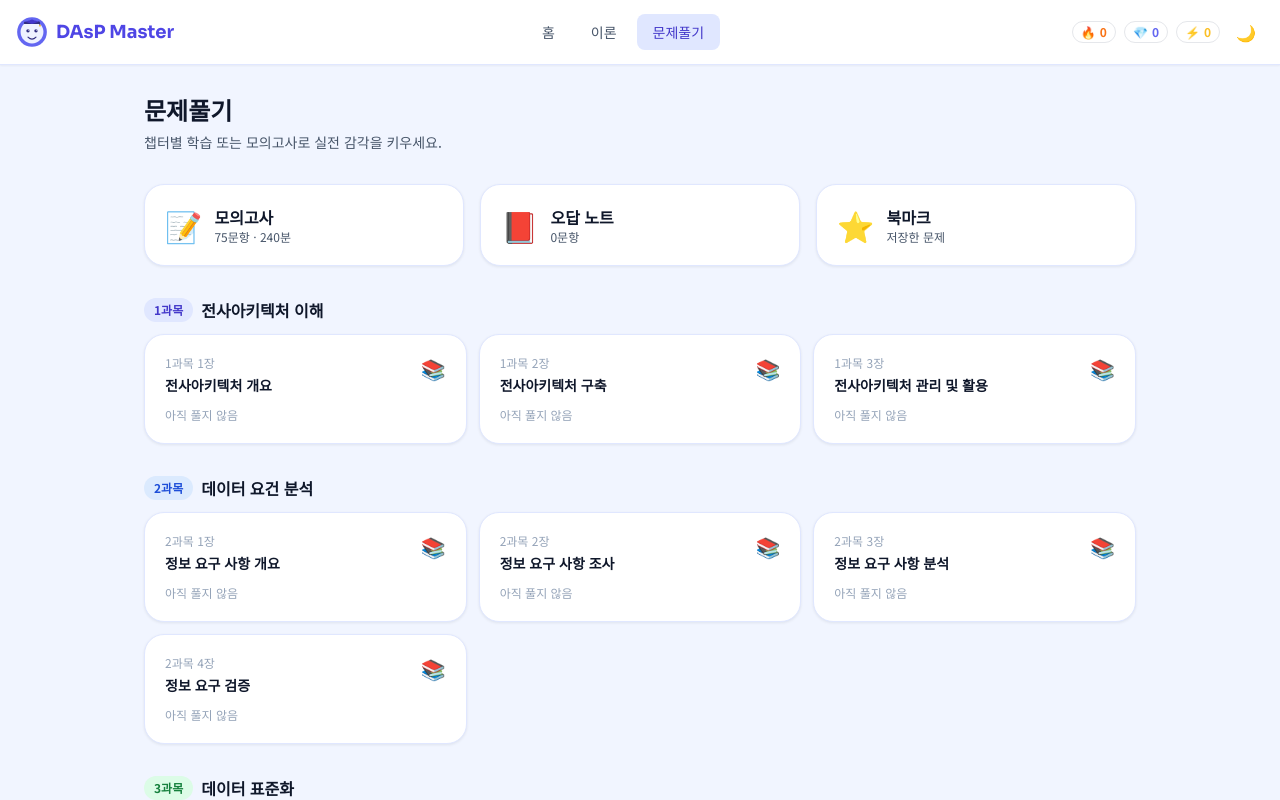
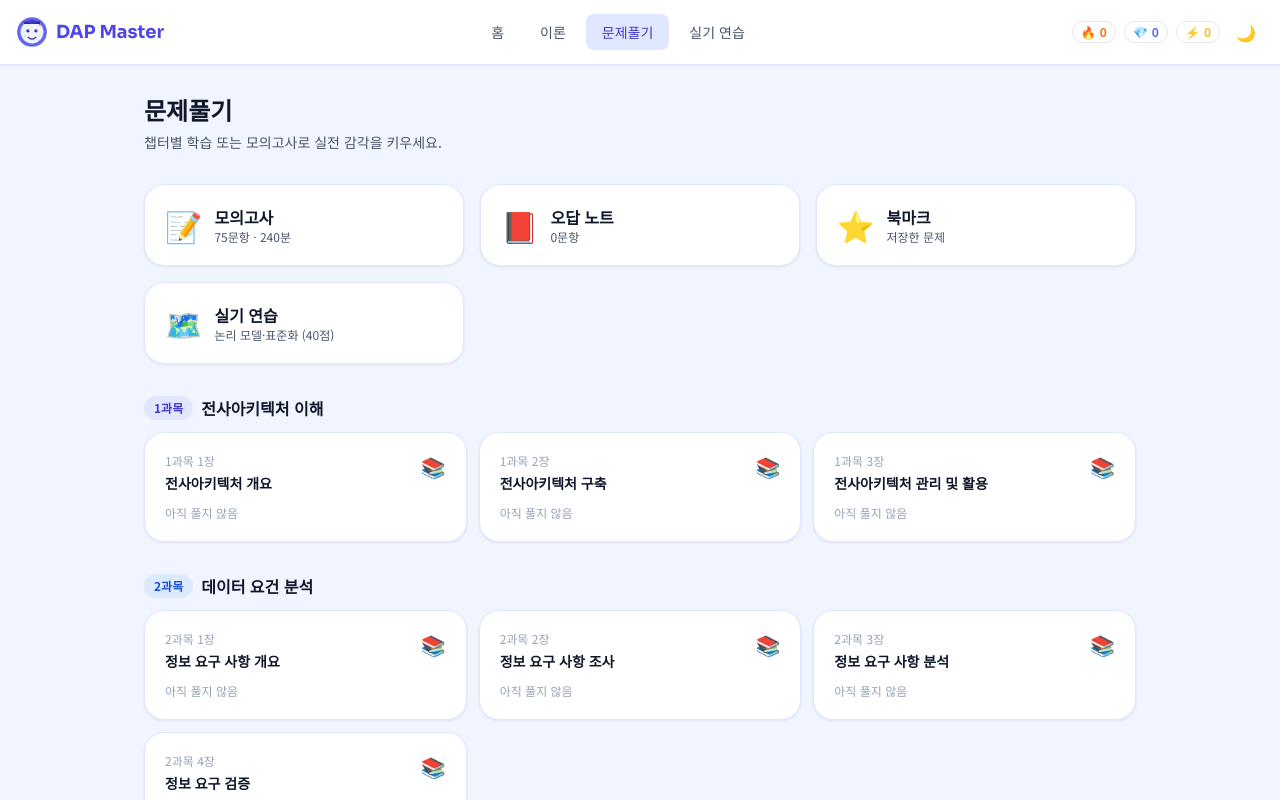
Before and after one commit to kdkim2000/dap, a Next.js app: page /quiz in a window 1280 px wide. Shown: the top 800 px of the page. Built offline with nearby package versions, Linux system fonts and the light colour scheme.

Commit message:
feat: GNB에 실기 연습 추가, 대시보드 실기 CTA, DAP 브랜딩 수정

```diff
--- a/components/layout/TopBar.tsx
+++ b/components/layout/TopBar.tsx
@@ -27,9 +27,10 @@ export default function TopBar() {
   }
 
   const navLinks = [
-    { href: '/', label: '홈' },
-    { href: '/theory', label: '이론' },
-    { href: '/quiz', label: '문제풀기' },
+    { href: '/',          label: '홈' },
+    { href: '/theory',    label: '이론' },
+    { href: '/quiz',      label: '문제풀기' },
+    { href: '/practical', label: '실기 연습' },
   ]
 
   return (
@@ -38,7 +39,7 @@ export default function TopBar() {
         {/* Brand */}
         <Link href="/" className="flex items-center gap-2 font-display font-bold text-primary-600 text-lg shrink-0">
           <Mascot size={32} expression="happy" />
-          <span className="hidden sm:block">DAsP Master</span>
+          <span className="hidden sm:block">DAP Master</span>
         </Link>
 
         {/* Nav (desktop) */}
--- a/pages/index.tsx
+++ b/pages/index.tsx
@@ -1,4 +1,5 @@
 import React from 'react'
+import Link from 'next/link'
 import HeroBanner from '@/components/dashboard/HeroBanner'
 import LearningPath from '@/components/dashboard/LearningPath'
 import ChapterProgress from '@/components/dashboard/ChapterProgress'
@@ -15,6 +16,29 @@ export default function HomePage() {
       {/* Learning path */}
       <LearningPath />
 
+      {/* 실기 연습 CTA */}
+      <div className="q-card bg-gradient-to-r from-primary-50 to-teal-50 border-primary-200 space-y-3">
+        <div className="flex items-start justify-between gap-4">
+          <div className="space-y-1">
+            <div className="flex items-center gap-2">
+              <span className="text-2xl" role="img" aria-label="실기">🗺️</span>
+              <h2 className="font-bold text-ink text-base">실기 연습</h2>
+              <span className="text-xs px-2 py-0.5 rounded-full bg-primary-100 text-primary-700 font-semibold">DAP 40점</span>
+            </div>
+            <p className="text-sm text-ink-muted">
+              논리 데이터 모델 작성·표준화 정의서 작성으로 실기를 준비하세요.
+              실기 1문항이 전체 배점의 40%를 차지합니다.
+            </p>
+          </div>
+          <Link
+            href="/practical"
+            className="shrink-0 px-4 py-2 bg-primary-600 hover:bg-primary-700 text-white rounded-xl font-semibold text-sm transition-colors"
+          >
+            연습 시작 →
+          </Link>
+        </div>
+      </div>
+
       {/* 2-column: Chapter progress + Weak chapters */}
       <div className="grid grid-cols-1 lg:grid-cols-2 gap-6">
         <ChapterProgress />
--- a/pages/quiz/index.tsx
+++ b/pages/quiz/index.tsx
@@ -62,6 +62,14 @@ export default function QuizIndexPage() {
           <div>
             <div className="font-bold text-ink group-hover:text-yellow-600 transition-colors">북마크</div>
             <div className="text-xs text-ink-muted">저장한 문제</div>
+          </div>
+        </Link>
+
+        <Link href="/practical" aria-label="실기 연습 시작" className="q-card flex items-center gap-3 hover:border-teal-200 hover:shadow-q-md transition-all group">
+          <span className="text-3xl" role="img" aria-hidden="true">🗺️</span>
+          <div>
+            <div className="font-bold text-ink group-hover:text-teal-600 transition-colors">실기 연습</div>
+            <div className="text-xs text-ink-muted">논리 모델·표준화 (40점)</div>
           </div>
         </Link>
       </div>
```
